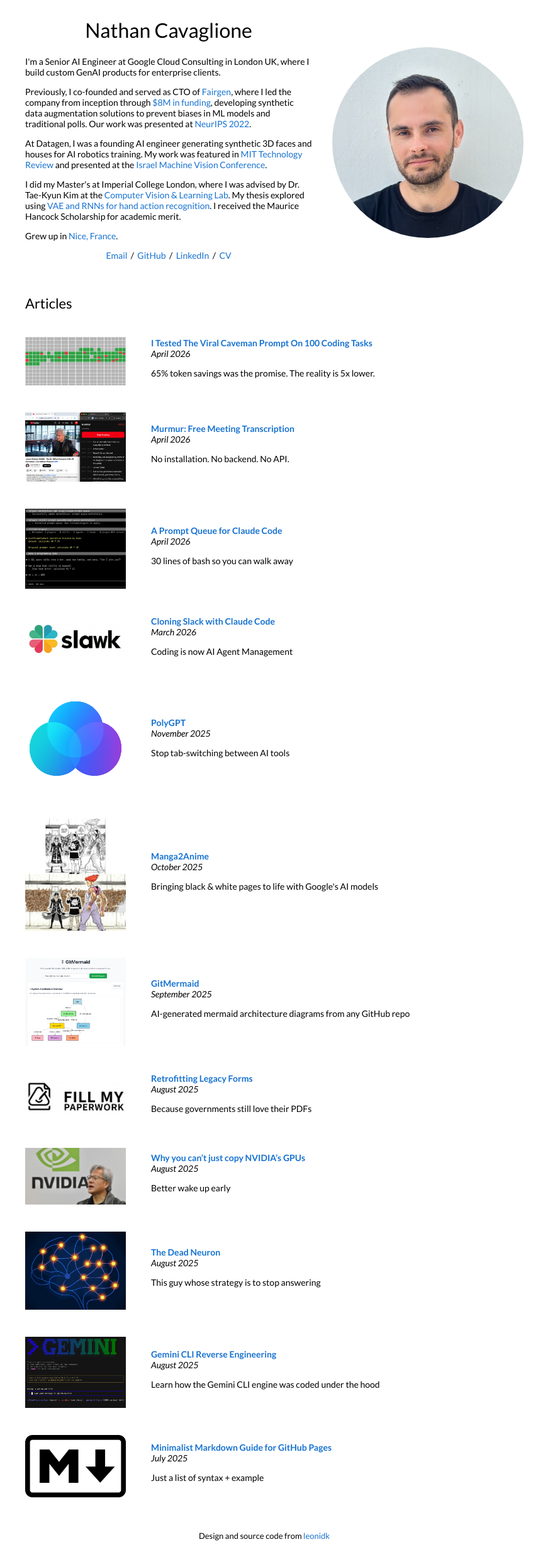
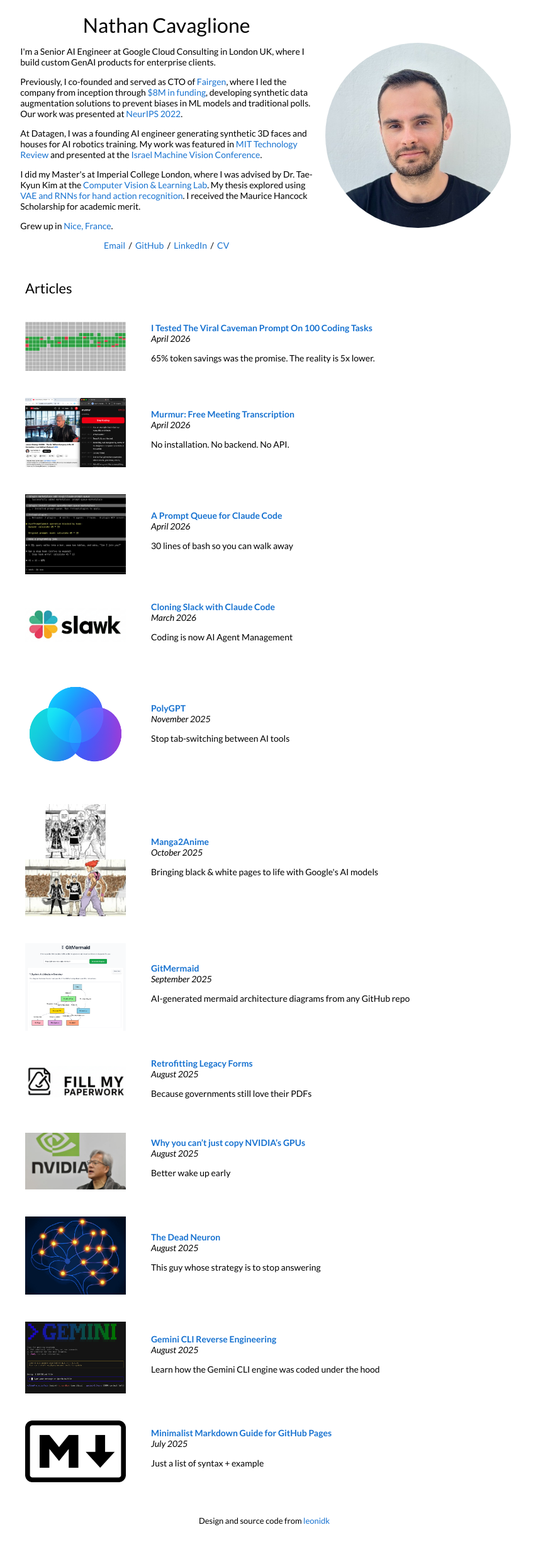
Before and after one commit to ncvgl/ncvgl.github.io, a Jekyll site: the page built from index.html, in a window 1280 px wide. Shown: the whole page at 63% size, without its empty margins (220-1083 px from the left). Built offline with Jekyll 4.4.1, drawn with Linux system fonts in a browser that asks for light colours; after the commit the page ends 2444 px from its top, so only the background shows below that.

Commit message:
Match original 63/40 ratio and per-cell padding for hero on desktop

```diff
--- a/assets/css/simple.css
+++ b/assets/css/simple.css
@@ -52,15 +52,21 @@
    Mobile: single column ordered name → photo → text. */
 .hero {
   display: grid;
-  grid-template-columns: 60% 40%;
+  grid-template-columns: 1.575fr 1fr; /* matches original 63%/40% table ratio */
   grid-template-areas:
     "name  photo"
     "text  photo";
-  column-gap: 2rem;
-  row-gap: 0.5rem;
+  column-gap: 0;
+  row-gap: 0;
   align-items: start;
-  padding: 2.5%;
+  padding: 0;
 }
+
+.hero-name,
+.hero-text { padding: 2.5%; padding-top: 0; padding-bottom: 0; }
+.hero-name { padding-top: 2.5%; }
+.hero-text { padding-bottom: 2.5%; }
+.hero-photo { padding: 2.5%; }
 
 .hero-name  { grid-area: name; text-align: center; }
 .hero-photo { grid-area: photo; align-self: center; }
```
